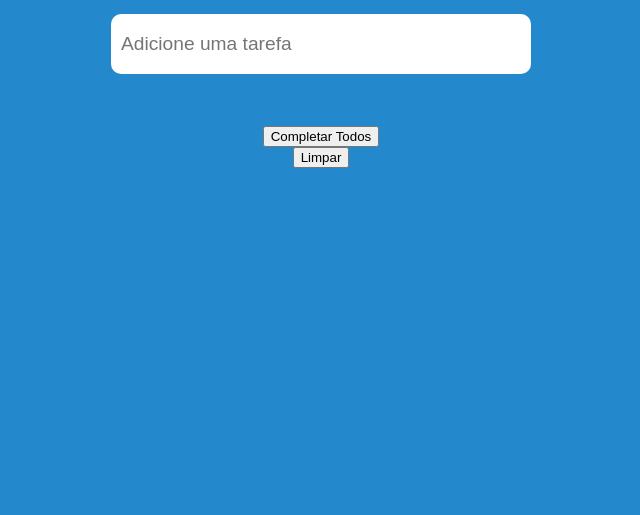
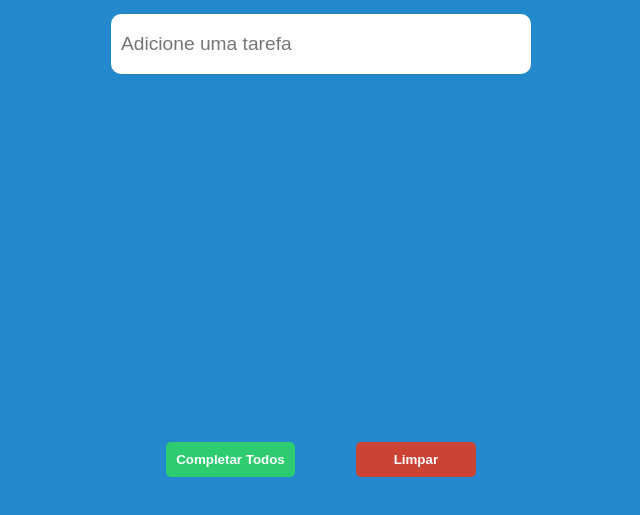
Before and after one commit to LuizBlading/todo-app, a plain HTML site: page index.html in a window 1280 px wide. Shown: the part 109-624 px from the top of the page, without its empty margins (319-959 px from the left). Drawn offline with Linux system fonts and the light colour scheme.

Commit message:
Stylizing Buttons Complete & Clear

```diff
--- a/css/style.css
+++ b/css/style.css
@@ -34,13 +34,14 @@ body{
 }
 
 .container .listTODO{
-    /* background-color: #74c7ff; */
-    /* filter: blur(5px); */
     border-radius: 5px;
     width: 400px;
-    max-height: 300px;
+    /* min-height: 300px;
+    max-height: 300px; */
+    height: 300px;
 
-    overflow-y: scroll;
+    /* overflow-y: scroll; */
+    overflow-y:hidden;
 
     margin-top: 10px;
     padding: 1em;
@@ -155,3 +156,43 @@ p{
   transform: translateX(10px) rotate(-45deg);
   transform-origin: left bottom;
 }
+
+.divButtons{
+  display: flex;
+  justify-content: space-evenly;
+  margin-top: 1em;
+}
+
+.btnCompleteAll{
+  background-color: #2ECC71;
+  padding: 10px;
+  border: none;
+  border-radius: 5px;
+  color: #fff;
+  font-weight: 600;
+  transition: 0.5s;
+}
+
+.btnCompleteAll:hover{
+  background-color: #4eff98;
+  transform: scale(1.05);
+  transition: 0.5s;
+}
+
+.btnClearAll{
+  background-color: #CB4335;
+  padding: 10px;
+  border: none;
+  border-radius: 5px;
+  color: #fff;
+  font-weight: 600;
+  transition: 0.5s;
+
+  width: 120px;
+}
+
+.btnClearAll:hover{
+  background-color: #fc5542;
+  transform: scale(1.05);
+  transition: 0.5s;
+}
--- a/js/app.js
+++ b/js/app.js
@@ -40,6 +40,8 @@ function addTask(valueTask){
 
     result.appendChild(div);
 
+    result.style.overflowY = "scroll";
+
     document.querySelector('#inputTODO').value = '';
     btnCompleteTask.addEventListener('click', completeTask);
 }
@@ -61,6 +63,9 @@ function drawButton(){
     let txtBtnClear = document.createTextNode('Limpar');
 
     // criar atributos (classes)
+    divButtons.setAttribute('class', 'divButtons')
+    buttonCompleteAll.setAttribute('class', 'btnCompleteAll');
+    buttonClearAll.setAttribute('class', 'btnClearAll');
 
     buttonCompleteAll.appendChild(txtBtnComplete);
     buttonClearAll.appendChild(txtBtnClear);
```
